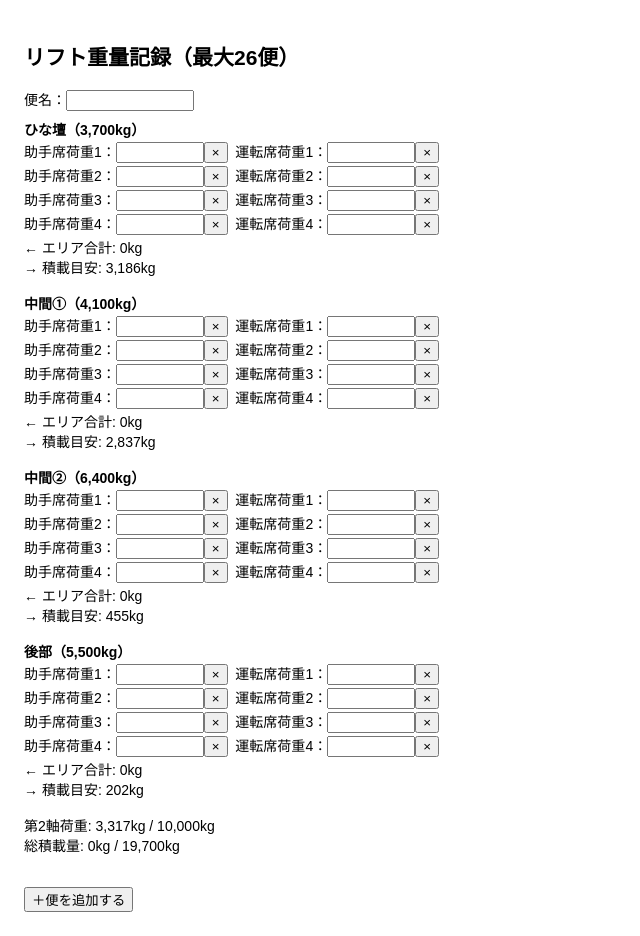
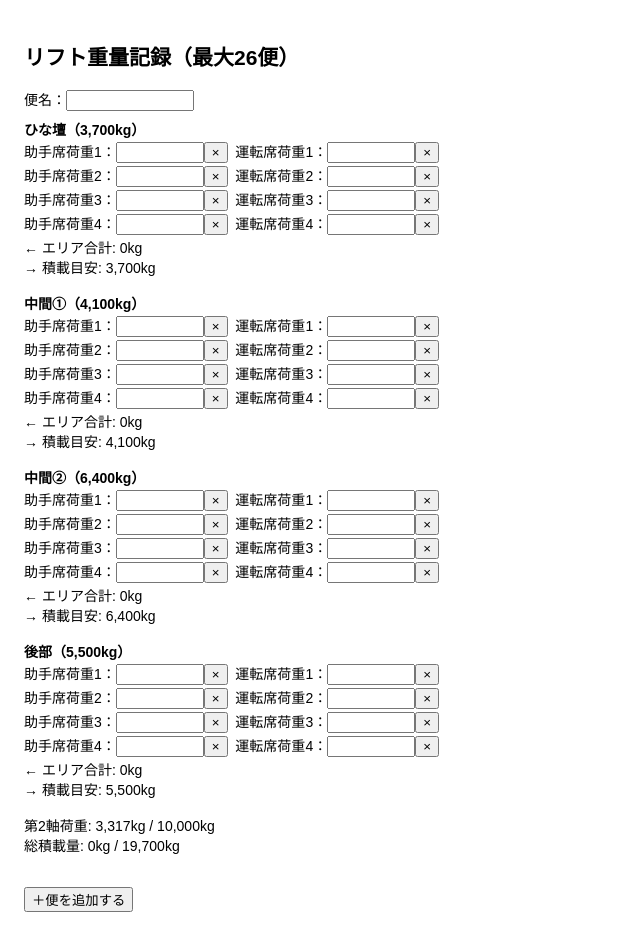
Before and after one commit to Toyotayusou1111/-, a React (Create React App) app: page / in a window 1280 px wide. Shown: the whole page, without its empty margins (0-640 px from the left). Built offline with nearby package versions, Linux system fonts and the light colour scheme.

Commit message:
Update App.js

```diff
--- a/src/App.js
+++ b/src/App.js
@@ -51,6 +51,7 @@ export default function App() {
     );
 
     if (targets.length > 0) {
+      let estTotal = 0;
       const coefSum = targets.reduce((s, a) => s + COEF[a.key], 0);
 
       targets.forEach((a) => {
@@ -58,9 +59,21 @@ export default function App() {
         const logicalTotal = remainTotal * ratio;
         const logicalAxle = remainAxle > 0 ? remainAxle * ratio : 0;
         const maxLimit = LIMIT[a.key] - areaSums[a.key];
-        const est = Math.min(logicalTotal, logicalAxle, maxLimit, remainTotal);
-        estimate[a.key] = Math.max(0, Math.floor(est));
+        const est = Math.min(logicalTotal, logicalAxle, maxLimit);
+        estimate[a.key] = Math.floor(est);
+        estTotal += estimate[a.key];
       });
+
+      if (estTotal < remainTotal) {
+        let diff = remainTotal - estTotal;
+        targets.forEach((a) => {
+          const canAdd = Math.min(diff, (LIMIT[a.key] - areaSums[a.key]) - estimate[a.key]);
+          if (canAdd > 0) {
+            estimate[a.key] += canAdd;
+            diff -= canAdd;
+          }
+        });
+      }
     }
 
     return { total, axle, estimate };
```
